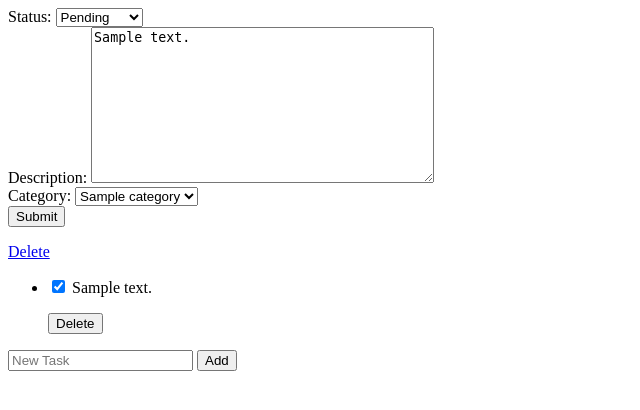
After one commit to omarmosharawi/PM-Django, a Django app: page /projects/update/1 in a window 1280 px wide. The commit adds this page. Shown: the top 410 px of the page, without its empty margins (0-640 px from the left). Run offline with Django 5.2, Linux system fonts and the light colour scheme; tables that the repository leaves empty hold one stand-in row (values such as "Sample post").

Commit message:
project management

```diff
--- a/projects/forms.py
+++ b/projects/forms.py
@@ -4,10 +4,21 @@ from . import models
 
 class ProjectCreateForm(forms.ModelForm):
     class Meta:
-        model = models.Projects
+        model = models.Project
         fields = ['title', 'description', 'category']
-        wedgets = {
+        widgets = {
             'title': forms.TextInput(),
             'description': forms.Textarea(),
             'category': forms.Select(),
         }
+
+
+class ProjectUpdateForm(forms.ModelForm):
+    class Meta:
+        model = models.Project
+        fields = ['status', 'description', 'category']
+        widgets = {
+            'status': forms.Select(),
+            'description': forms.Textarea(),
+            'category': forms.Select(),
+        }
--- a/projects/models.py
+++ b/projects/models.py
@@ -18,7 +18,7 @@ class ProjectStatus(models.IntegerChoices):
     CANCELED = 4, 'Canceled'
 
 
-class Projects(models.Model):
+class Project(models.Model):
     title = models.CharField(max_length=255)
     description = models.TextField()
     status = models.IntegerField(choices=ProjectStatus.choices, default=ProjectStatus.PENDING)
@@ -34,7 +34,7 @@ class Projects(models.Model):
 class Task(models.Model):
     description = models.TextField()
     is_completed = models.BooleanField(default=False)
-    project = models.ForeignKey(Projects, on_delete=models.CASCADE)
+    project = models.ForeignKey(Project, on_delete=models.CASCADE)
 
     def __str__(self):
         return self.description
--- a/projects/templates/projects/list.html
+++ b/projects/templates/projects/list.html
@@ -4,7 +4,7 @@
     <h3>{% trans 'My Projects' %}</h3>
     <ul>
         {% for project in object_list %}
-            <li>{{ project.title }}</li>
+            <li>{{ project.title }} <a href="{% url 'Project_Update' project.id %}">Edit</a> </li>
         {% empty %}
             <li>{% trans 'There are no projects to show right now.' %}</li>
         {% endfor %}
--- /dev/null
+++ b/projects/templates/projects/task.html
@@ -0,0 +1,29 @@
+{% load i18n %}
+
+<ul>
+    {% for task in project.task_set.all %}
+    <li>
+        <form method="post" action="{% url 'Task_Update' task.id %}">
+            {% csrf_token %}
+            <input
+                    type="checkbox"
+                    name="is_completed"
+                    {% if task.is_completed %} checked {% endif %}
+                    onchange="this.form.submit()"
+            />
+            {{ task.description }}
+        </form>
+        <form method="post" action="{% url 'Task_Delete' task.id %}">
+            {% csrf_token %}
+            <button type="submit">Delete</button>
+        </form>
+    </li>
+    {% endfor %}
+</ul>
+
+<form method="post" action="{% url 'Task_Create' %}">
+    {% csrf_token %}
+    <input type="hidden" value="{{ project.id }}" name="project"/>
+    <input type="text" name="description" placeholder="{% trans 'New Task' %}"/>
+    <input type="submit" value="{% trans 'Add' %}"/>
+</form>
--- /dev/null
+++ b/projects/templates/projects/update.html
@@ -0,0 +1,12 @@
+{% load i18n %}
+
+{% block content %}
+    <form method="post">
+        {% csrf_token %}
+        {{ form }}
+        <input type="submit" value="Submit">
+    </form>
+    <a href="{% url 'Project_Delete' object.id %}">Delete</a>
+
+    {% include 'projects/task.html' with project=object %}
+{% endblock %}
--- a/projects/urls.py
+++ b/projects/urls.py
@@ -4,4 +4,9 @@ from . import views
 urlpatterns = [
     path('', views.ProjectListView.as_view(), name='Project_List'),
     path('projects/create', views.ProjectCreateView.as_view(), name='Project_Create'),
+    path('projects/update/<int:pk>', views.ProjectUpdateView.as_view(), name='Project_Update'),
+    path('projects/delete/<int:pk>', views.ProjectDeleteView.as_view(), name='Project_Delete'),
+    path('tasks/create', views.TaskCreateView.as_view(), name='Task_Create'),
+    path('task/update/<int:pk>', views.TaskUpdateView.as_view(), name='Task_Update'),
+    path('task/delete/<int:pk>', views.TaskDeleteView.as_view(), name='Task_Delete'),
 ]
--- a/projects/views.py
+++ b/projects/views.py
@@ -1,18 +1,59 @@
 from django.shortcuts import render
-from django.views.generic import ListView, CreateView
+from django.views.generic import ListView, CreateView, UpdateView, DeleteView
 from . import models, forms
-from django.urls import reverse_lazy
+from django.urls import reverse_lazy, reverse
 
 # Create your views here.
 
 
 class ProjectListView(ListView):
-    model = models.Projects
+    model = models.Project
     template_name = 'projects/list.html'
 
 
 class ProjectCreateView(CreateView):
-    model = models.Projects
+    model = models.Project
     form_class = forms.ProjectCreateForm
     template_name = 'projects/create.html'
     success_url = reverse_lazy('Project_List')
+
+
+class ProjectUpdateView(UpdateView):
+    model = models.Project
+    form_class = forms.ProjectUpdateForm
+    template_name = 'projects/update.html'
+    # success_url = reverse_lazy('Project_List')
+
+    def get_success_url(self):
+        return reverse('Project_Update', args=[self.object.id])
+
+
+class ProjectDeleteView(DeleteView):
+    model = models.Project
+    template_name = 'projects/delete.html'
+    success_url = reverse_lazy('Project_List')
+
+
+class TaskCreateView(CreateView):
+    model = models.Task
+    fields = ['project', 'description']
+    http_method_names = ['post']
+
+    def get_success_url(self):
+        return reverse('Project_Update', args=[self.object.project.id])
+
+
+class TaskUpdateView(UpdateView):
+    model = models.Task
+    fields = ['is_completed']
+    http_method_names = ['post']
+
+    def get_success_url(self):
+        return reverse('Project_Update', args=[self.object.project.id])
+
+
+class TaskDeleteView(DeleteView):
+    model = models.Task
+
+    def get_success_url(self):
+        return reverse('Project_Update', args=[self.object.project.id])
```
Also changed, not shown: projects/templates/projects/delete.html (added, +11 -0 lines), projects/migrations/0003_rename_projects_project.py (added).
